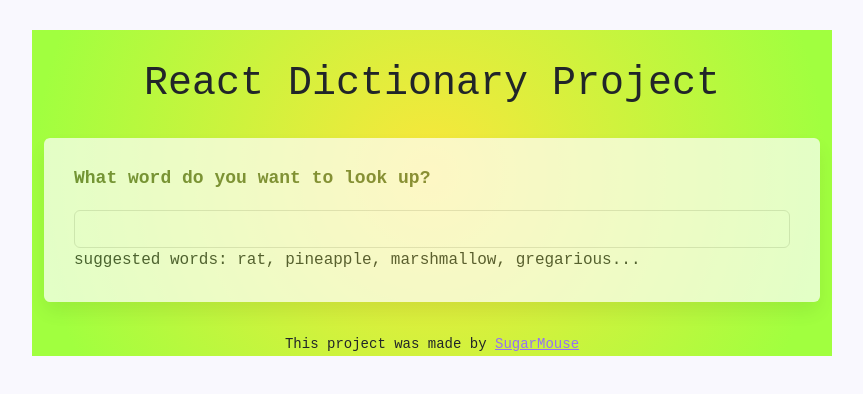
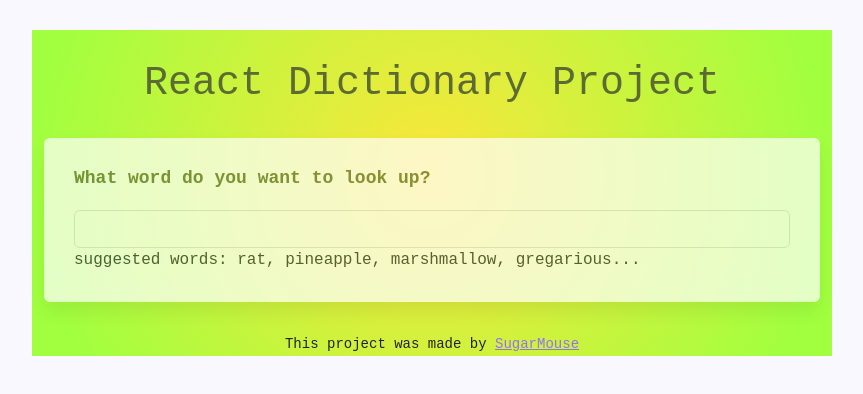
Before and after one commit to Countess-Magpyr/react-dictionary-project, a React (Create React App) app: page / in a window 1280 px wide. Shown: the top 394 px of the page, without its empty margins (208-1071 px from the left). Built offline with nearby package versions, Linux system fonts and the light colour scheme; no server answers.

Commit message:
Update App.css

```diff
--- a/src/App.css
+++ b/src/App.css
@@ -14,6 +14,7 @@
   padding-top: 30px;
   text-align: center;
   font-family: monospace;
+  color: #5c6b31;
 }
 .App-footer {
   margin: 30px 0;
```
